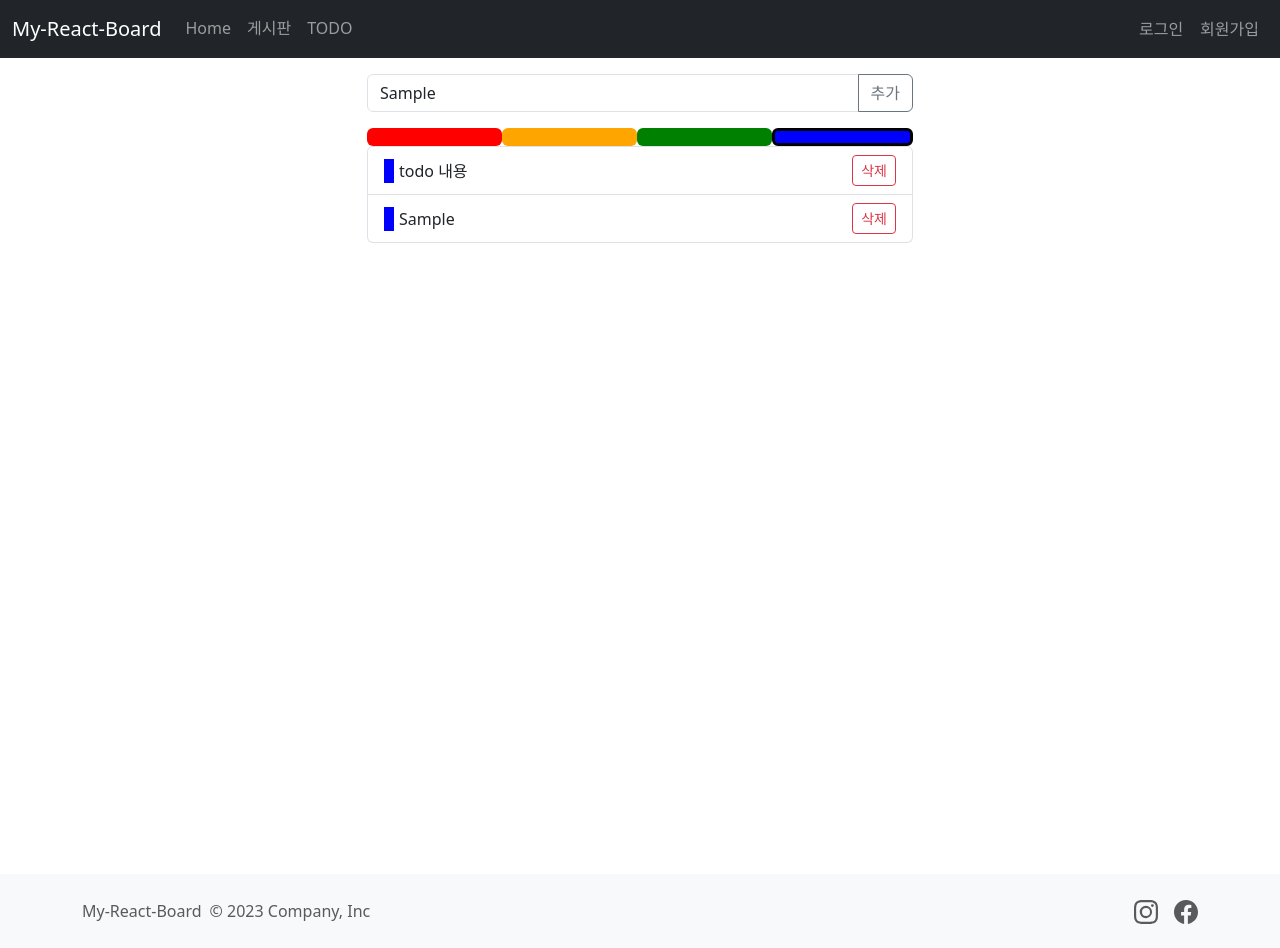
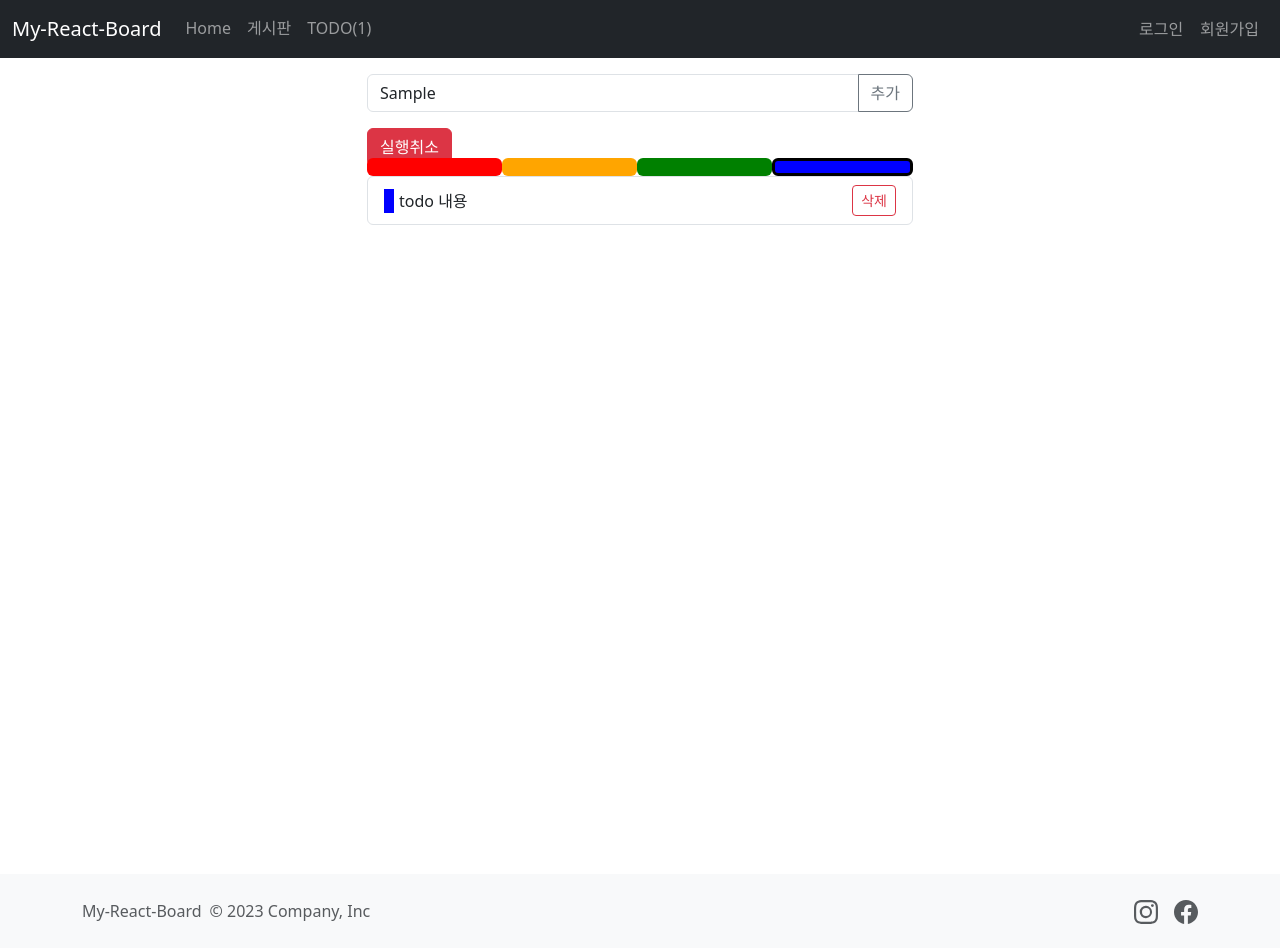
Before and after one commit to Betweak-Lectures/react-router-board, a React (Vite) app: page /todo in a window 1280 px wide. Both pictures are taken after typing "Sample" into the empty fields and a click on the button "추가". Built offline with nearby package versions, Linux system fonts and the light colour scheme.

Commit message:
add middleware timeout

```diff
--- a/package.json
+++ b/package.json
@@ -23,6 +23,7 @@
     "react-redux": "^9.1.0",
     "react-router-dom": "^6.22.0",
     "redux": "^5.0.1",
+    "redux-logger": "^3.0.6",
     "sort-by": "^1.2.0",
     "uuid": "^9.0.1"
   },
--- a/src/components/MyNavbar/MyNavbar.jsx
+++ b/src/components/MyNavbar/MyNavbar.jsx
@@ -1,16 +1,22 @@
 /* eslint-disable react/prop-types */
 // eslint-disable-next-line no-unused-vars
-import React, { useContext, useEffect } from "react";
+import React, { useContext, useEffect, useMemo } from "react";
 import { Container, Nav, Navbar, Offcanvas } from "react-bootstrap";
 import { Link } from "react-router-dom";
 import { AuthContext } from "../AuthProvider";
 import useAuth from "~/lib/hooks/useAuth";
 import { logout } from "~/lib/apis/auth";
+import { useSelector } from "react-redux";
 
 const EXPAND_BREAKPOINT = "md";
 
 export default function MyNavbar({ brandTitle, offCanvasTitle = undefined }) {
   const { user, clientLogout } = useAuth();
+  const todoList = useSelector((state) => state.todo.todoList);
+
+  const todoNum = useMemo(() => {
+    return todoList.length;
+  }, [todoList]);
 
   return (
     <Navbar
@@ -82,7 +88,7 @@ export default function MyNavbar({ brandTitle, offCanvasTitle = undefined }) {
                 <Nav.Link as="div">게시판</Nav.Link>
               </Link>
               <Link to="/todo" className="text-decoration-none">
-                <Nav.Link as="div">TODO</Nav.Link>
+                <Nav.Link as="div">TODO({todoNum})</Nav.Link>
               </Link>
             </Nav>
           </Offcanvas.Body>
--- a/src/routes/todo/page.jsx
+++ b/src/routes/todo/page.jsx
@@ -44,6 +44,8 @@ export default function TodoPage() {
     const action = removeTodo(todoId);
     dispatch(action);
   };
+  const [cancel, setCancel] = useState(() => {});
+  const [isCancel, setIsCancel] = useState(false);
 
   const handleAdd = useCallback(() => {
     const action = addTodo({
@@ -51,8 +53,19 @@ export default function TodoPage() {
       content: inputText,
       color: activeColor,
     });
-    dispatch(action);
+    action.meta = {
+      delay: 5000,
+    };
+    const cancelFn = dispatch(action);
+    setCancel(() => cancelFn);
   }, [dispatch, activeColor, inputText]);
+
+  const handleCancel = useCallback(() => {
+    if (cancel) {
+      cancel();
+    }
+    setCancel(null);
+  }, [cancel]);
 
   const renderColor = useMemo(() => {
     return COLOR_PICK.map((elem) => {
@@ -97,6 +110,15 @@ export default function TodoPage() {
               추가
             </Button>
           </InputGroup>
+
+          <div style={{ height: 30 }}>
+            {cancel ? (
+              <Button variant="danger" onClick={() => handleCancel()}>
+                실행취소
+              </Button>
+            ) : null}
+          </div>
+
           <div className="d-flex flex-row ">{renderColor}</div>
           <ListGroup>
             {todoList.map((todo) => (
--- /dev/null
+++ b/src/store/middlewares/myMiddleware.js
@@ -0,0 +1,33 @@
+const myMiddleware = (store) => (next) => (action) => {
+  // 리듀서에 전달되기전 로직
+  let result = next(action);
+  // 리듀서에서 변경된 state를 활용한 로직
+};
+
+export function myMid(store) {
+  console.log("store", store);
+  return function (next) {
+    console.log("next", next);
+    return function (action) {
+      console.log("action", action);
+      return next(action);
+    };
+  };
+}
+
+/**
+ * timeout
+ */
+export const timeoutScheduler = (store) => (next) => (action) => {
+  if (!action.meta || !action.meta.delay) {
+    return next(action);
+  }
+  let timeoutId = setTimeout(() => {
+    return next(action);
+  }, action.meta.delay);
+
+  return () => {
+    console.log("Cancel");
+    clearTimeout(timeoutId);
+  };
+};
--- a/src/store/store.js
+++ b/src/store/store.js
@@ -1,17 +1,24 @@
 import { combineReducers, createStore } from "redux";
 import todoReducer from "./reducers/todo";
 import { configureStore } from "@reduxjs/toolkit";
+import logger from "redux-logger";
+import { myMid, timeoutScheduler } from "./middlewares/myMiddleware";
+
+const myMiddlewares = [logger, myMid, timeoutScheduler];
 
 const rootReducer = combineReducers({
   todo: todoReducer,
 });
 
 // export default createStore(rootReducer);
-export default configureStore({
+const store = configureStore({
   reducer: rootReducer,
   middleware: (getDefaultMiddleware) => {
-    const middlewares = getDefaultMiddleware();
+    const middlewares = getDefaultMiddleware().concat(myMiddlewares);
     console.log(middlewares);
     return middlewares;
   },
 });
+// console.log(store.getState());
+// console.log(store.dispatch);
+export default store;
```
Also changed, not shown: 1 other file (tests, documents, lock files or other folders).
